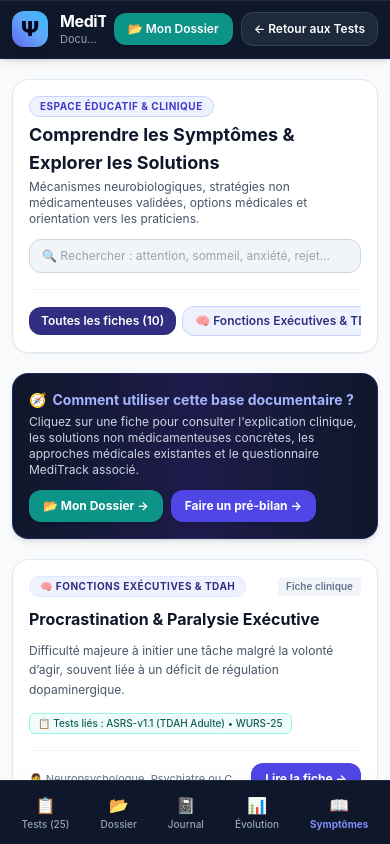
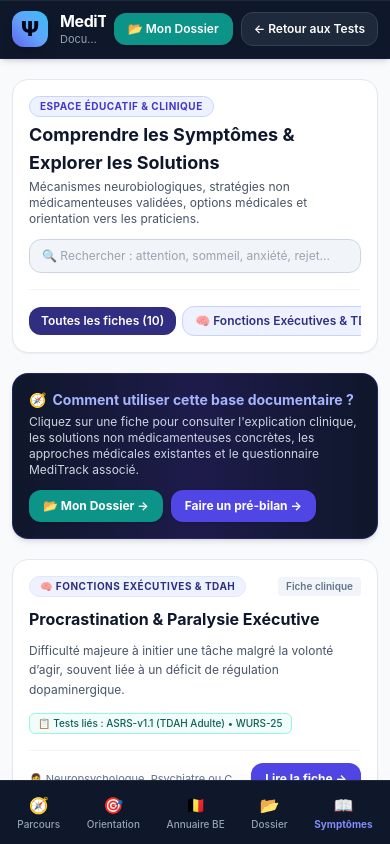
Before and after one commit to jondeb19-jpg/psychotrack, a plain HTML site: page symptomes/index.html in a window 390 px wide. Drawn offline with nearby package versions, Linux system fonts and the light colour scheme.

Commit message:
Update navigation and filter comments in index.html

```diff
--- a/symptomes/index.html
+++ b/symptomes/index.html
@@ -158,7 +158,7 @@
                 </div>
             </div>
 
-            <!-- FILTRES PAR PÔLE (AVEC LOGOS D'ORIGINE) -->
+            <!-- FILTRES PAR PÔLE -->
             <div class="flex items-center gap-1.5 overflow-x-auto pt-4 border-t border-slate-100 mt-4 no-scrollbar">
                 <button onclick="filterCategory('all')" id="cat-btn-all" class="cat-filter-btn px-3 py-1.5 rounded-xl text-xs font-semibold whitespace-nowrap bg-indigo-900 text-white">
                     Toutes les fiches (10)
@@ -248,25 +248,25 @@
         </div>
     </footer>
 
-    <!-- NAVIGATION MOBILE (5 BOUTONS AVEC LOGOS D'ORIGINE : Tests, Dossier, Journal, Évolution, Symptômes) -->
-    <div class="lg:hidden fixed bottom-0 left-0 right-0 bg-slate-900 border-t border-slate-800 z-30 px-1.5 py-2 flex justify-around shadow-2xl">
-        <a href="../index.html" class="flex flex-col items-center py-1 px-2 text-slate-400 hover:text-teal-400 font-medium text-[10px]">
-            <span class="text-base">📋</span>
-            <span>Tests (25)</span>
+    <!-- NAVIGATION MOBILE (Exactement les 5 boutons demandés : Parcours, Orientation, Annuaire BE, Dossier, Symptômes) -->
+    <div class="lg:hidden fixed bottom-0 left-0 right-0 bg-slate-900 border-t border-slate-800 z-30 px-1 py-2 flex justify-around shadow-2xl">
+        <a href="../index.html" class="flex flex-col items-center py-1 px-1.5 text-slate-400 hover:text-teal-400 font-medium text-[10px]">
+            <span class="text-base">🧭</span>
+            <span>Parcours</span>
         </a>
-        <a href="../index.html#history" class="flex flex-col items-center py-1 px-2 text-slate-400 hover:text-teal-400 font-medium text-[10px]">
+        <a href="../index.html#orientation" class="flex flex-col items-center py-1 px-1.5 text-slate-400 hover:text-teal-400 font-medium text-[10px]">
+            <span class="text-base">🎯</span>
+            <span>Orientation</span>
+        </a>
+        <a href="../index.html#annuaire" class="flex flex-col items-center py-1 px-1.5 text-slate-400 hover:text-teal-400 font-medium text-[10px]">
+            <span class="text-base">🇧🇪</span>
+            <span>Annuaire BE</span>
+        </a>
+        <a href="../index.html#history" class="flex flex-col items-center py-1 px-1.5 text-slate-400 hover:text-teal-400 font-medium text-[10px]">
             <span class="text-base">📂</span>
             <span>Dossier</span>
         </a>
-        <a href="../index.html#journal" class="flex flex-col items-center py-1 px-2 text-slate-400 hover:text-teal-400 font-medium text-[10px]">
-            <span class="text-base">📓</span>
-            <span>Journal</span>
-        </a>
-        <a href="../index.html#comparatif" class="flex flex-col items-center py-1 px-2 text-slate-400 hover:text-teal-400 font-medium text-[10px]">
-            <span class="text-base">📊</span>
-            <span>Évolution</span>
-        </a>
-        <span class="flex flex-col items-center py-1 px-2 text-indigo-400 font-bold text-[10px]">
+        <span class="flex flex-col items-center py-1 px-1.5 text-indigo-400 font-bold text-[10px]">
             <span class="text-base">📖</span>
             <span>Symptômes</span>
         </span>
```
